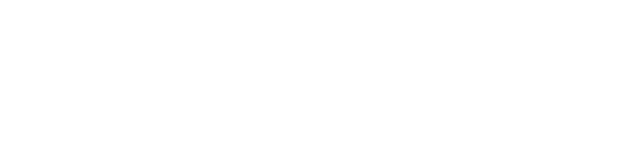
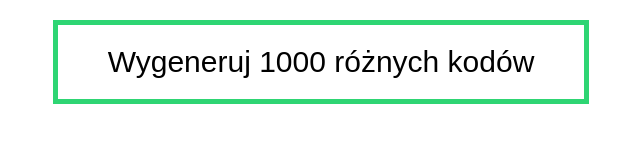
Before and after one commit to Hanyia-dot/random-codes, a plain HTML site: page index.html in a window 1280 px wide. Shown: the whole page, without its empty margins (319-959 px from the left). Drawn offline with Linux system fonts and the light colour scheme.

Commit message:
add basic code to index.html and style.css

```diff
--- a/index.html
+++ b/index.html
@@ -1,5 +1,5 @@
 <!DOCTYPE html>
-<html lang="en">
+<html lang="pl">
 <head>
     <meta charset="UTF-8">
     <meta http-equiv="X-UA-Compatible" content="IE=edge">
@@ -8,6 +8,8 @@
     <link rel="stylesheet" href="style.css">
 </head>
 <body>
+    <button>Wygeneruj 1000 różnych kodów</button>
+    <section></section>
     <script src="main.js"></script>
 </body>
 </html>
--- a/style.css
+++ b/style.css
@@ -0,0 +1,17 @@
+html {
+    font-family: arial;
+}
+
+button {
+    display: block;
+    margin: 20px auto 50px;
+    background-color: #fff;
+    border: 5px solid #2ed573;
+    padding: 20px 50px;
+    font-size: 30px;
+}
+
+div {
+    margin: 10px;
+    font-size: 22px;
+}
```
